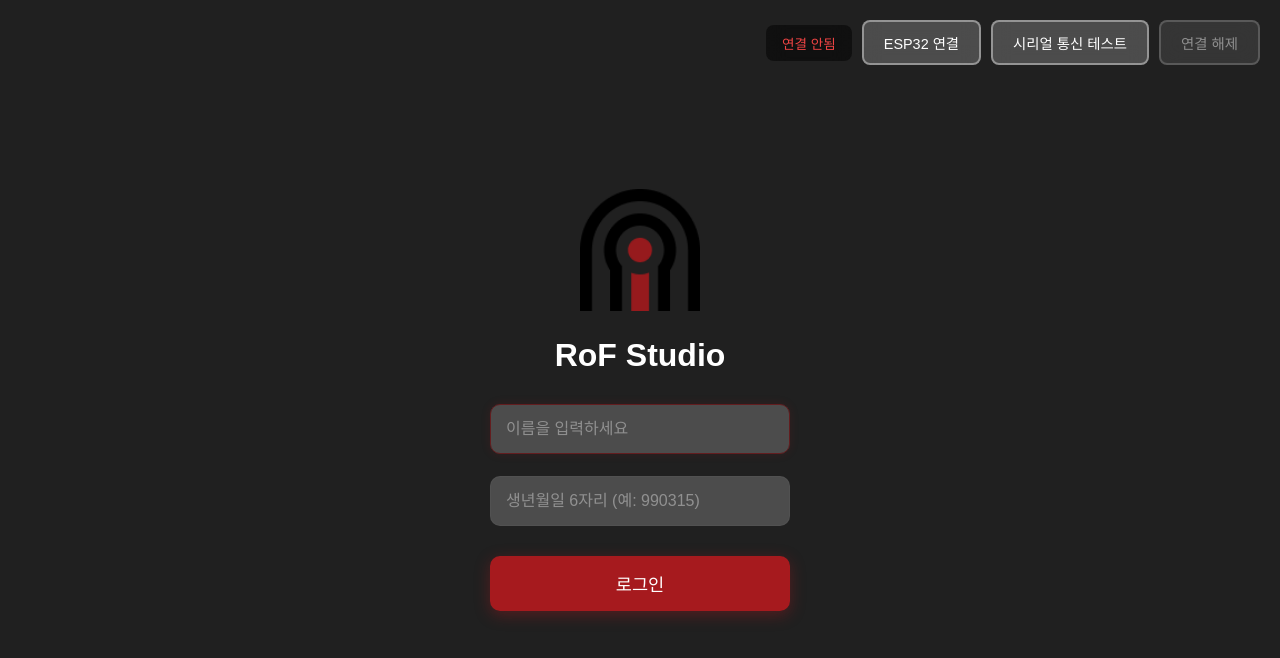
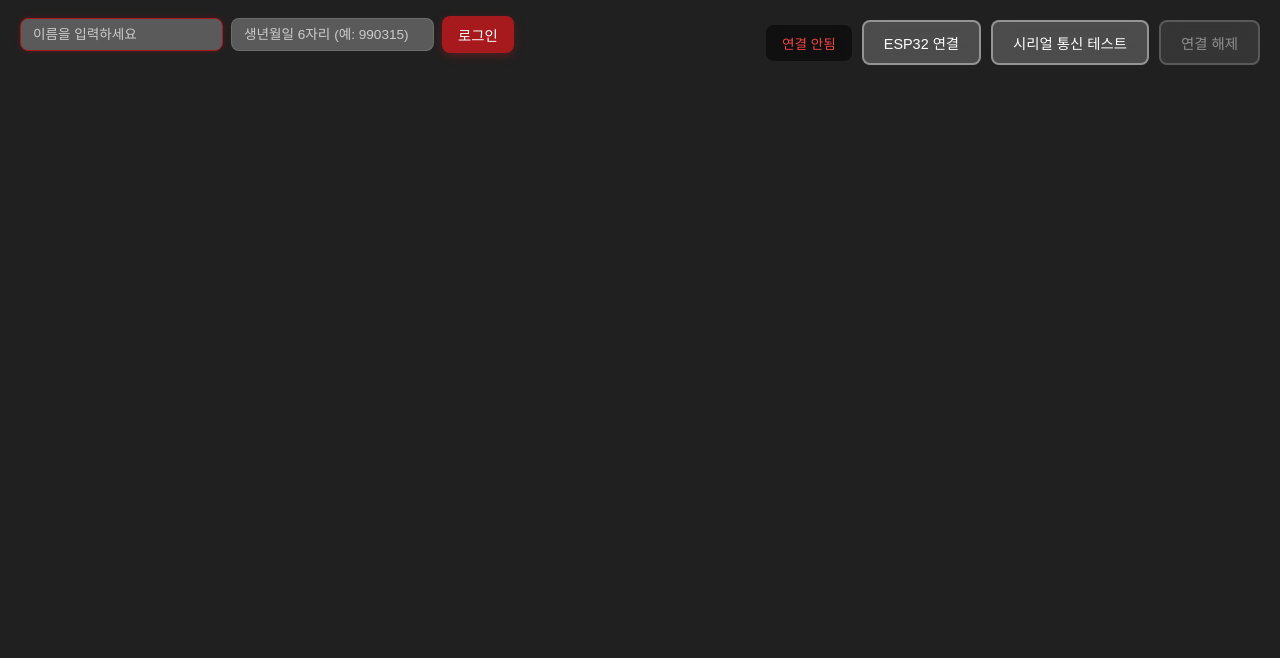
Before and after one commit to TaeHyunLee56/RoF_Studio_2026, a website: page public/login.html in a window 1280 px wide. Drawn offline with Linux system fonts and the light colour scheme.

Commit message:
CSS Updated

```diff
--- a/public/login.html
+++ b/public/login.html
@@ -11,98 +11,59 @@
             margin: 0;
             padding: 0;
             min-height: 100vh;
-            display: flex;
-            justify-content: center;
-            align-items: center;
-        }
-
-        h1 {
-            color: white;
-            text-align: center;
-            margin-bottom: 60px;
-            margin-top: 60px;
-            font-size: 2.5em;
-        }
-
-        h2 {
-            color: white;
-            text-align: center;
-            margin-bottom: 30px;
-            font-size: 2em;
         }
 
         #login {
-            padding: 40px;
-            text-align: center;
-            min-width: 300px;
-        }
-
-        .login-logo {
-            display: block;
-            margin: 0 auto 12px;
-            width: 120px;
-            height: auto;
-        }
-
-        #login h2 {
-            margin-bottom: 30px;
-            color: white;
+            position: fixed;
+            top: 0;
+            left: 0;
+            padding: 16px 20px;
         }
 
         #login form {
             display: flex;
-            flex-direction: column;
-            gap: 12px;
-        }
-
-        #login form button {
-            margin-top: 8px;
+            flex-direction: row;
+            gap: 8px;
+            align-items: center;
         }
 
         #login input {
-            padding: 15px;
+            padding: 8px 12px;
             border: 1px solid rgba(150, 150, 150, 0.3);
-            border-radius: 10px;
-            font-size: 1em;
-            background: rgba(131, 131, 131, 0.9);
+            border-radius: 8px;
+            font-size: 0.85em;
+            background: rgba(131, 131, 131, 0.6);
             color: #f0f0f0;
-            opacity: 0.5;
             transition: border-color 0.3s ease;
-            margin-bottom: 10px;
+            box-sizing: border-box;
         }
 
         #login input:focus {
             outline: none;
             border-color: #A61A1E;
-            box-shadow: 0 0 10px rgba(166, 26, 30, 0.3);
+            box-shadow: 0 0 6px rgba(166, 26, 30, 0.3);
         }
 
         #login input::placeholder {
-            color: #ffffff;
+            color: #cccccc;
         }
 
         #login button {
             background: linear-gradient(45deg, #A61A1E, #A61A1E);
             color: white;
             border: none;
-            padding: 15px;
-            border-radius: 10px;
-            font-size: 1.1em;
+            padding: 8px 16px;
+            border-radius: 8px;
+            font-size: 0.9em;
             cursor: pointer;
+            white-space: nowrap;
             transition: transform 0.2s ease, box-shadow 0.3s ease;
-            box-shadow: 0 4px 15px rgba(166, 26, 30, 0.4);
+            box-shadow: 0 3px 10px rgba(166, 26, 30, 0.4);
         }
 
         #login button:hover {
-            transform: scale(1.05);
-            box-shadow: 0 6px 20px rgba(166, 26, 30, 0.6);
-        }
-
-        #login p {
-            margin: 0;
-            color: white;
-            font-size: 0.8em;
-            font-weight: 500;
+            transform: scale(1.03);
+            box-shadow: 0 5px 15px rgba(166, 26, 30, 0.6);
         }
 
         /* 시리얼 연결 버튼 스타일 */
@@ -176,9 +137,6 @@
     </div>
 
     <div id="login">
-        <img src="/assets/rof-studio-logo.png" class="login-logo" alt="RoF Studio Logo">
-        <h2>RoF Studio</h2>
-
         <form id="loginForm" method="POST" action="/login">
             <input
                 type="text"
```
Also changed, not shown: railway.toml (added, +8 -0 lines).
